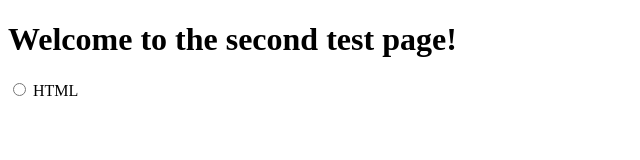
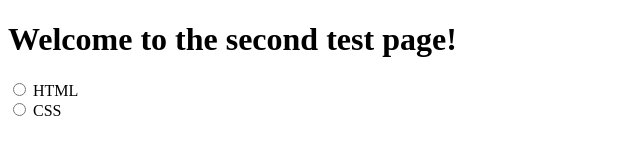
Before and after one commit to jordnkr/CypressAccessibilityPipeline, a website: page pagetwo.html in a window 1280 px wide. Shown: the full height of the page, 0-640 px from the left. Drawn offline with Linux system fonts and the light colour scheme.

Commit message:
adding a new radio button
test

```diff
--- a/pagetwo.html
+++ b/pagetwo.html
@@ -11,6 +11,8 @@
     <h1>Welcome to the second test page!</h1>
     <input type="radio" id="html" name="fav_language" value="HTML">
     <label for="html">HTML</label><br>
+    <input type="radio" id="css" name="fav_language" value="CSS">
+    <label for="css">CSS</label><br>
 </body>
 
 </html>
```
